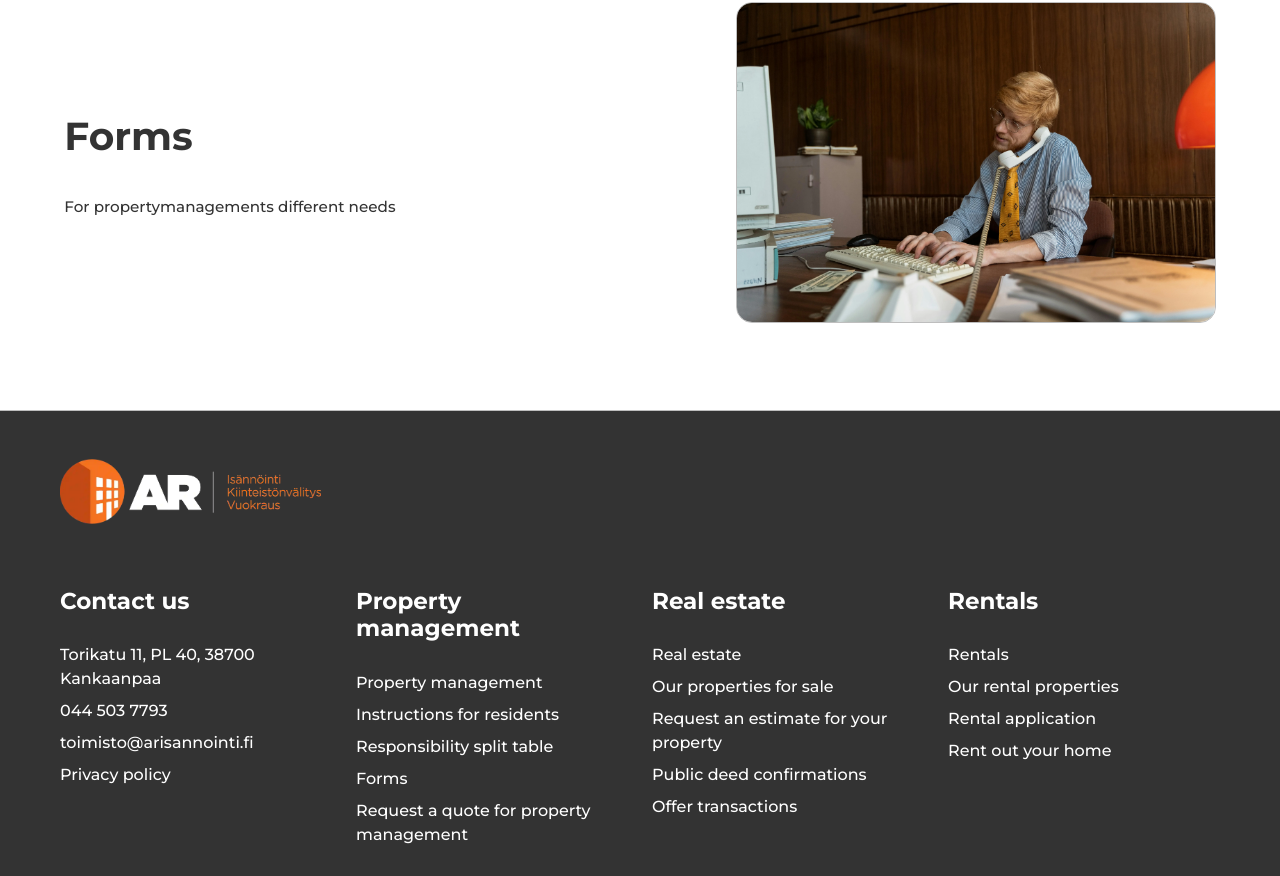
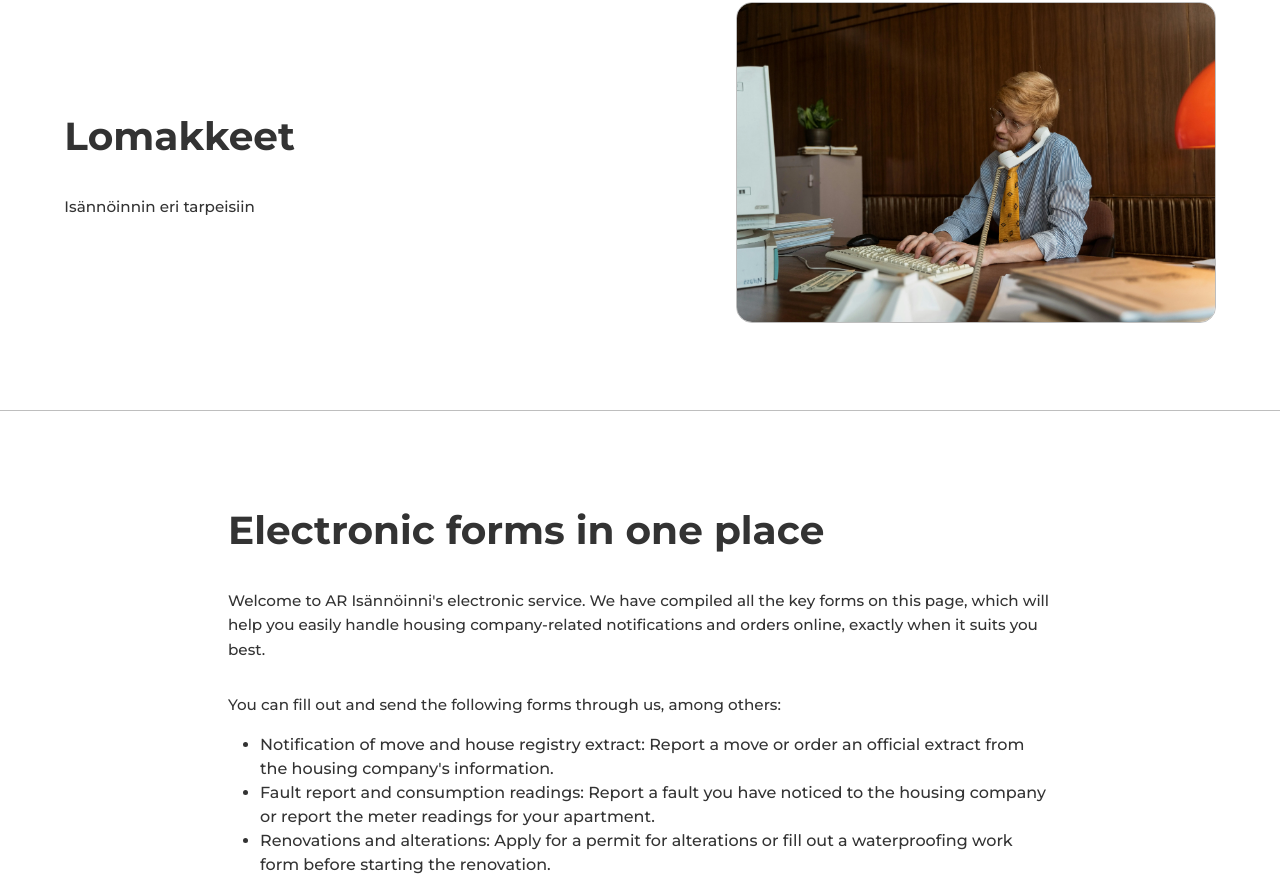
Before and after one commit to AkseliRaj/real-estate-management-website, a React (Vite) app in the folder ar-isannointi-oy/: page /lomakkeet in a window 1280 px wide. Shown: the part 133-1009 px from the top of the page. Built offline with nearby package versions, Linux system fonts and the light colour scheme.

Commit message:
Add Prefix Section to Property Management Forms Page and update FormIntroductionSection component for dynamic content rendering

```diff
--- a/ar-isannointi-oy/src/components/FormIntroductionSection.jsx
+++ b/ar-isannointi-oy/src/components/FormIntroductionSection.jsx
@@ -6,16 +6,47 @@ const rowJustifyClass = {
 export default function FormIntroductionSection({
     title,
     paragraphs = [],
+    bulletListIntro,
+    bulletListItems = [],
+    contentItems = [],
     innerContainer = true,
     rowJustify = 'start',
 }) {
     const rowClassName = `row ${rowJustifyClass[rowJustify]} py-5`;
+    const hasOrderedContent = contentItems.length > 0;
 
     const inner = (
         <div className={rowClassName}>
             <div className='col-12 col-lg-8 col-xxl-8 py-0 py-md-5'>
                 <h3 className='d-none d-md-block pb-1 pb-sm-2 pb-lg-3'>{title}</h3>
                 <h4 className='d-block d-md-none pb-1 pb-sm-2 pb-lg-3'>{title}</h4>
+                {hasOrderedContent
+                    ? contentItems.map((item, index) => {
+                        if (item.type === 'paragraph') {
+                            return (
+                                <p key={`${item.type}-${index}`} className='pb-1 pb-sm-2 pb-lg-3'>
+                                    {item.text}
+                                </p>
+                            );
+                        }
+
+                        if (item.type === 'bulletList') {
+                            return (
+                                <div key={`${item.type}-${index}`} className='pb-1 pb-sm-2 pb-lg-3'>
+                                    {item.intro ? <p>{item.intro}</p> : null}
+                                    <ul className='mb-0'>
+                                        {item.items.map((bulletItem, bulletIndex) => (
+                                            <li key={bulletIndex}>{bulletItem}</li>
+                                        ))}
+                                    </ul>
+                                </div>
+                            );
+                        }
+
+                        return null;
+                    })
+                    : (
+                        <>
                             {paragraphs.map((text, index) => (
                                 <p
                                     key={index}
@@ -28,6 +59,16 @@ export default function FormIntroductionSection({
                                     {text}
                                 </p>
                             ))}
+                            {bulletListIntro ? <p>{bulletListIntro}</p> : null}
+                            {bulletListItems.length > 0 ? (
+                                <ul className='pb-1 pb-sm-2 pb-lg-3'>
+                                    {bulletListItems.map((item, index) => (
+                                        <li key={index}>{item}</li>
+                                    ))}
+                                </ul>
+                            ) : null}
+                        </>
+                    )}
             </div>
         </div>
     );
--- a/ar-isannointi-oy/src/locales/en/translation.json
+++ b/ar-isannointi-oy/src/locales/en/translation.json
@@ -195,8 +195,20 @@
   },
   "Forms-Page": {
     "Introduction-Section": {
-      "title": "Forms",
-      "paragraph1": "For propertymanagements different needs"
+      "title": "Lomakkeet",
+      "paragraph1": "Isännöinnin eri tarpeisiin"
+    },
+    "Prefix-Section": {
+      "title": "Electronic forms in one place",
+      "paragraph1": "Welcome to AR Isännöinni's electronic service. We have compiled all the key forms on this page, which will help you easily handle housing company-related notifications and orders online, exactly when it suits you best.",
+      "bullet-point-list": {
+        "paragraph1": "You can fill out and send the following forms through us, among others:",
+        "bullet-point-paragraph1": "Notification of move and house registry extract: Report a move or order an official extract from the housing company's information.",
+        "bullet-point-paragraph2": "Fault report and consumption readings: Report a fault you have noticed to the housing company or report the meter readings for your apartment.",
+        "bullet-point-paragraph3": "Renovations and alterations: Apply for a permit for alterations or fill out a waterproofing work form before starting the renovation.",
+        "bullet-point-paragraph4": "Property management certificate and requests for quotations: Order the necessary documents for a home purchase or request a quotation for our property management services."
+      },
+      "paragraph2": "Select the form you need below and fill in the requested information. After submitting the form, it will be forwarded directly to our property management office for processing."
     }
   }
 }
--- a/ar-isannointi-oy/src/locales/fi/translation.json
+++ b/ar-isannointi-oy/src/locales/fi/translation.json
@@ -197,6 +197,18 @@
     "Introduction-Section": {
       "title": "Lomakkeet",
       "paragraph1": "Isännöinnin eri tarpeisiin"
+    },
+    "Prefix-Section": {
+      "title": "Sähköiset lomakkeet yhdestä paikasta",
+      "paragraph1": "Tervetuloa AR Isännöinnin sähköiseen asiointipalveluun. Olemme koonneet tälle sivulle kaikki keskeiset lomakkeet, joiden avulla voit hoitaa taloyhtiöön liittyvät ilmoitukset ja tilaukset vaivattomasti verkossa juuri silloin, kun se sinulle parhaiten sopii.",
+      "bullet-point-list": {
+        "paragraph1": "Voit täyttää ja lähettää kauttamme muun muassa seuraavat lomakkeet:",
+        "bullet-point-paragraph1": "Muuttoilmoitus ja talonkirjaote: Ilmoita muutosta tai tilaa virallinen ote taloyhtiön tiedoista.",
+        "bullet-point-paragraph2": "Vikailmoitus ja kulutuslukemat: Tee ilmoitus taloyhtiössä havaitsemastasi viasta tai ilmoita huoneistosi mittarilukemat.",
+        "bullet-point-paragraph3": "Remontit ja muutostyöt: Hae lupaa muutostöihin tai täytä vedeneristystyölomake ennen remontin aloitusta.",
+        "bullet-point-paragraph4": "Isännöitsijätodistus ja tarjouspyynnöt: Tilaa tarvittavat asiakirjat asuntokauppaa varten tai pyydä tarjous isännöintipalveluistamme."
+      },
+      "paragraph2": "Valitse alta tarvitsemasi lomake ja täytä pyydetyt tiedot. Lähetettyäsi lomakkeen, se ohjautuu suoraan isännöintitoimistomme käsiteltäväksi."
     }
   }
 }
--- a/ar-isannointi-oy/src/pages/PropertyManagementFormsPage.jsx
+++ b/ar-isannointi-oy/src/pages/PropertyManagementFormsPage.jsx
@@ -2,9 +2,35 @@ import React from 'react';
 import { useTranslation } from 'react-i18next';
 import IntroductionSectionWithImage from '../components/IntroductionSectionWithImage';
 import FormsPageIntroductionImage from '../assets/webp/FormPageIntroductionImage.webp';
+import FormIntroductionSection from '../components/FormIntroductionSection';
 
 const PropertyManagementFormsPage = () => {
     const { t } = useTranslation();
+    const prefixSection = t('Forms-Page.Prefix-Section', { returnObjects: true });
+
+    const contentItems = Object.entries(prefixSection)
+        .filter(([key]) => key !== 'title')
+        .map(([key, value]) => {
+            if (key.startsWith('paragraph') && typeof value === 'string') {
+                return {
+                    type: 'paragraph',
+                    text: value,
+                };
+            }
+
+            if (key === 'bullet-point-list' && typeof value === 'object' && value !== null) {
+                return {
+                    type: 'bulletList',
+                    intro: value.paragraph1,
+                    items: Object.entries(value)
+                        .filter(([bulletKey, bulletValue]) => bulletKey.startsWith('bullet-point-paragraph') && typeof bulletValue === 'string')
+                        .map(([, bulletValue]) => bulletValue),
+                };
+            }
+
+            return null;
+        })
+        .filter(Boolean);
 
     return (
         <div className="container-fluid px-0">
@@ -18,6 +44,13 @@ const PropertyManagementFormsPage = () => {
                 imageAlt={t('propertyLanding.images.introductionAlt')}
             />
 
+            <FormIntroductionSection
+                title={prefixSection.title}
+                contentItems={contentItems}
+                innerContainer={false}
+                rowJustify="center"
+            />
+
         </div>
     );
 };
```
Lines whose indentation alone changed are shown as unchanged.
